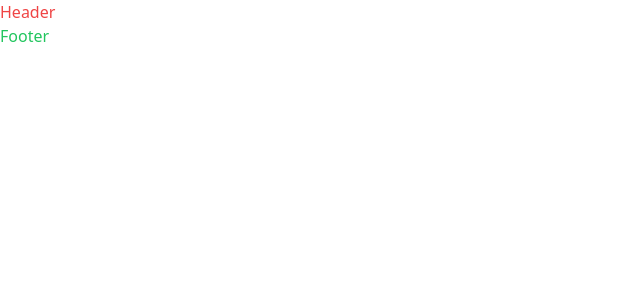
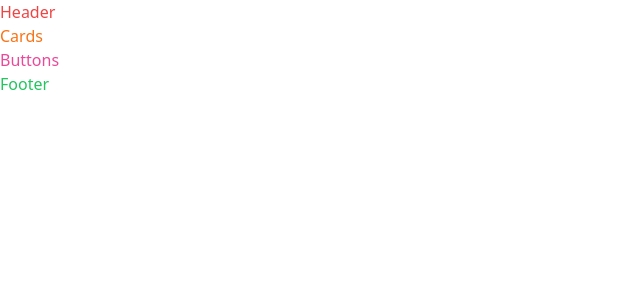
Before and after one commit to Amelss/furnio, a React (Vite) app: page / in a window 1280 px wide. Shown: the top 300 px of the page, without its empty margins (0-640 px from the left). Built offline with nearby package versions, Linux system fonts and the light colour scheme.

Commit message:
Updated README and added component files

```diff
--- a/src/App.jsx
+++ b/src/App.jsx
@@ -1,4 +1,6 @@
 import Header from './components/Header'
+import Cards from './components/Cards'
+import Buttons from './components/Buttons'
 import Footer from './components/Footer'
 
 
@@ -9,7 +11,9 @@ function App() {
     <>
 
       <Header />
-        <Footer />
+      <Cards />
+      <Buttons />
+      <Footer />
 
     </>
   )
--- /dev/null
+++ b/src/components/Buttons.jsx
@@ -0,0 +1,7 @@
+export default function Buttons() {
+  return (
+      <div>
+          <h1 className="text-pink-500">Buttons</h1>
+      </div>
+  )
+}
--- /dev/null
+++ b/src/components/Cards.jsx
@@ -0,0 +1,7 @@
+export default function Cards() {
+  return (
+      <div>
+        <h1 className="text-orange-500">Cards</h1>
+      </div>
+  )
+}
--- a/src/output.css
+++ b/src/output.css
@@ -553,3 +553,8 @@ video {
   --tw-text-opacity: 1;
   color: rgb(34 197 94 / var(--tw-text-opacity));
 }
+
+.text-pink-500 {
+  --tw-text-opacity: 1;
+  color: rgb(236 72 153 / var(--tw-text-opacity));
+}
```
Also changed, not shown: 1 other file (tests, documents, lock files or other folders).
